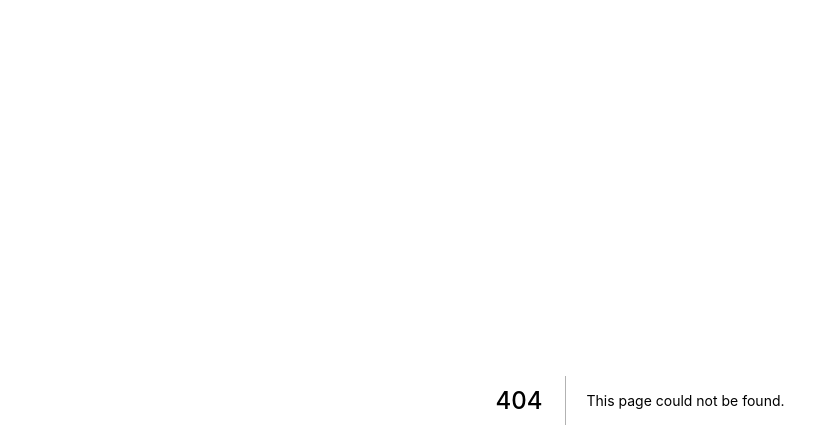
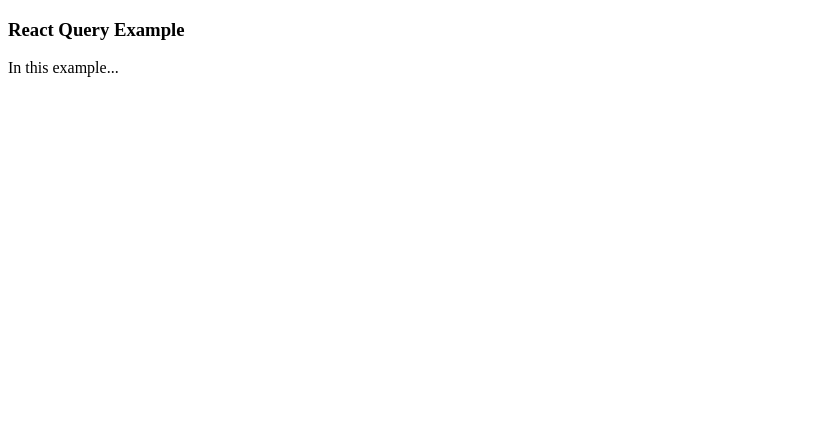
Before and after one commit to craigedneyai/craig-folio, a Next.js app: page /react-query in a window 1280 px wide. Before the commit this address had no page. Shown: the top 448 px of the page, without its empty margins (0-839 px from the left). Built offline with nearby package versions, Linux system fonts and the light colour scheme.

Commit message:
Created react-query.js and added DescriptionList component

```diff
--- a/pages/index.js
+++ b/pages/index.js
@@ -14,6 +14,11 @@ export default function HomePage() {
             <a>Formik example</a>
           </Link>
         </li>
+        <li>
+          <Link href="/react-query">
+            <a>React Query example</a>
+          </Link>
+        </li>
       </ul>
     </>
   );
--- /dev/null
+++ b/pages/react-query.js
@@ -0,0 +1,12 @@
+import DescriptionList from "../components/DescriptionList";
+
+export default function ReactQueryPage() {
+  return (
+    <>
+      <DescriptionList
+        title="React Query Example"
+        description="In this example..."
+      />
+    </>
+  );
+}
```
